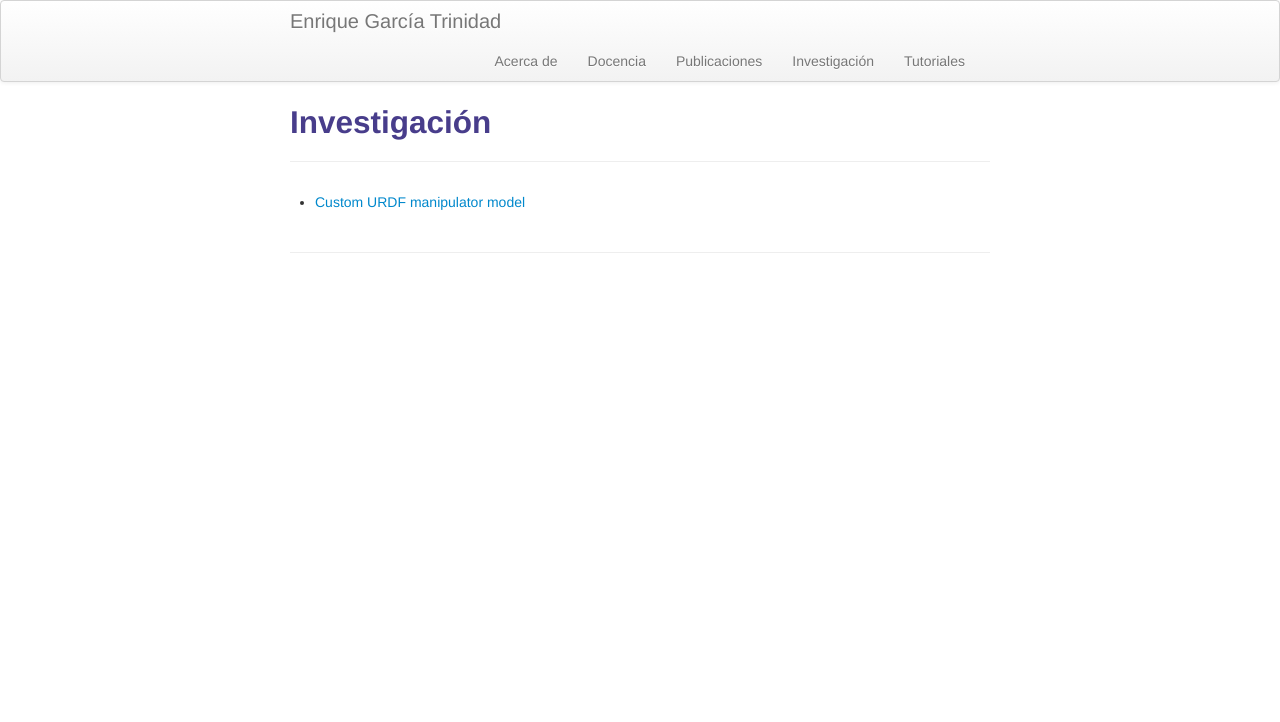
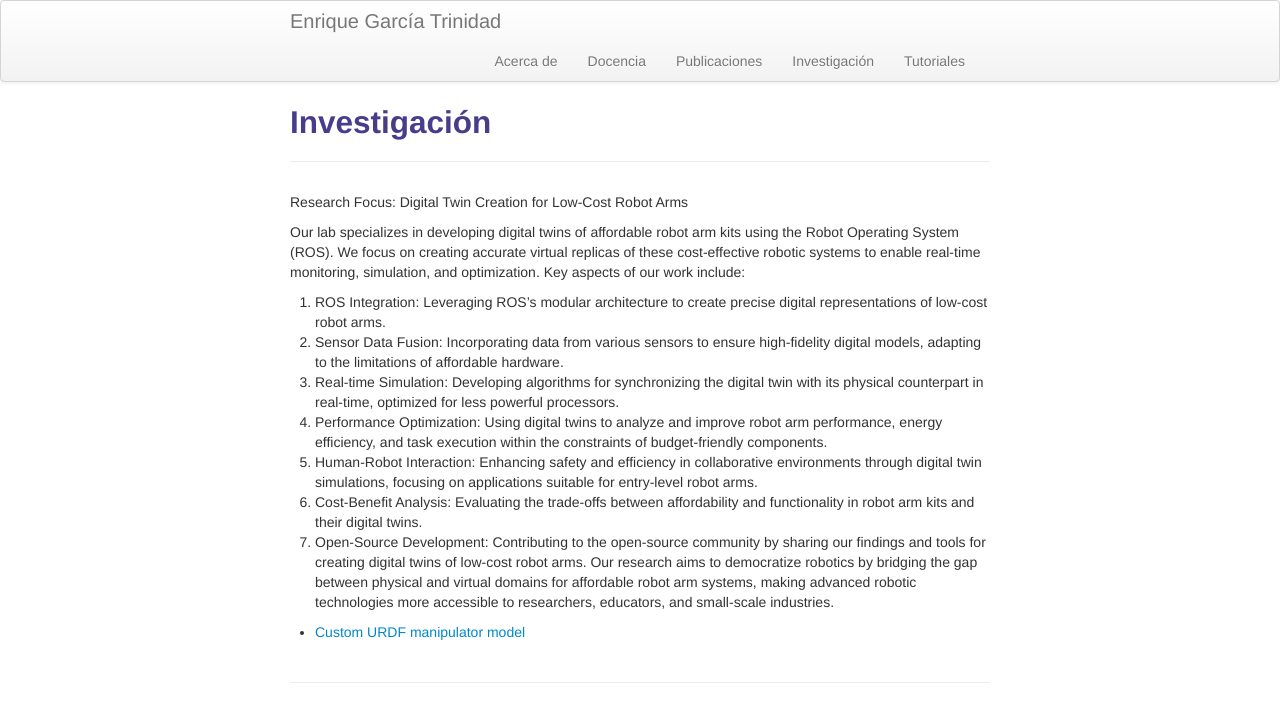
Before and after one commit to enriGarcia/enriGarcia.github.io, a Jekyll site: the page built from pages/research.md, in a window 1280 px wide. Shown: the top 722 px of the page. Built offline with Jekyll 4.4.1, drawn with Linux system fonts in a browser that asks for light colours.

Commit message:
research update

```diff
--- a/pages/research.md
+++ b/pages/research.md
@@ -2,6 +2,18 @@
 layout: page
 title: Investigación
 ---
+
+Research Focus: Digital Twin Creation for Low-Cost Robot Arms
+
+Our lab specializes in developing digital twins of affordable robot arm kits using the Robot Operating System (ROS). We focus on creating accurate virtual replicas of these cost-effective robotic systems to enable real-time monitoring, simulation, and optimization. Key aspects of our work include:
+
+1. ROS Integration: Leveraging ROS's modular architecture to create precise digital representations of low-cost robot arms.
+2. Sensor Data Fusion: Incorporating data from various sensors to ensure high-fidelity digital models, adapting to the limitations of affordable hardware.
+3. Real-time Simulation: Developing algorithms for synchronizing the digital twin with its physical counterpart in real-time, optimized for less powerful processors.
+4. Performance Optimization: Using digital twins to analyze and improve robot arm performance, energy efficiency, and task execution within the constraints of budget-friendly components.
+5. Human-Robot Interaction: Enhancing safety and efficiency in collaborative environments through digital twin simulations, focusing on applications suitable for entry-level robot arms.
+6. Cost-Benefit Analysis: Evaluating the trade-offs between affordability and functionality in robot arm kits and their digital twins.
+7. Open-Source Development: Contributing to the open-source community by sharing our findings and tools for creating digital twins of low-cost robot arms.  Our research aims to democratize robotics by bridging the gap between physical and virtual domains for affordable robot arm systems, making advanced robotic technologies more accessible to researchers, educators, and small-scale industries.
 
 - [Custom URDF manipulator model](https://enriquegarcia.xyz/pages/research/manip_tutorial)
 
```
Also changed, not shown: 7 other files.
